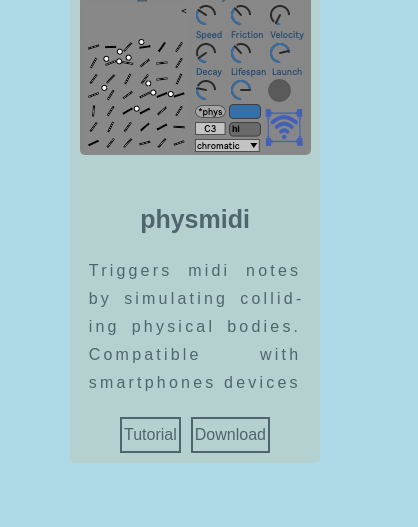
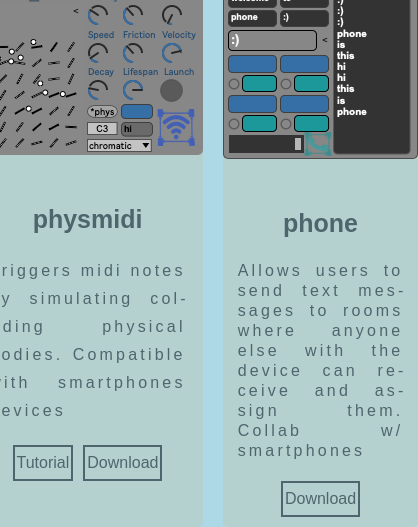
Before and after one commit to xmeatballx/sharespacesite, a plain HTML site: page index.html in a window 390 px wide. Shown: the part 420-947 px from the top of the page, 418 px wide, since content can reach past the window. Before the commit the page ends 883 px from the top, so only its background shows below. Drawn offline with Linux system fonts and the light colour scheme; a web font is replaced by a local one.

Commit message:
added phone. still needs dl link

```diff
--- a/index.html
+++ b/index.html
@@ -34,6 +34,18 @@
                     <a href="./devices/physmidi.amxd" download>Download</a>
                 </div>
             </li>
+            <li class="gridelement">
+                <img src="./assets/phonescreenshot.png"
+                    alt="screenshot of midi device">
+                <h3>phone</h3>
+                <p id="phonetext">Allows users to send
+                    text messages to rooms where anyone else with the device can
+                    receive and assign them. Collab w/ smartphones
+                </p>
+                <div class="links">
+                    <a href="#">Download</a>
+                </div>
+            </li>
         </ul>
     </main>
 </body>
--- a/styles.css
+++ b/styles.css
@@ -76,6 +76,7 @@ li {
     width: 250px;
     background: rgba(250,150,0,.1);
     border-radius: 5px;
+    margin: 0 10px;
 }
 
 li h3 {
@@ -124,3 +125,8 @@ li a:hover {
 li a:active {
     color: lightgray;
 }
+
+#phonetext {
+    /* font-size: 90%; */
+    line-height: 1.25em;
+}
```
Also changed, not shown: assets/phonescreenshot.png (added).
